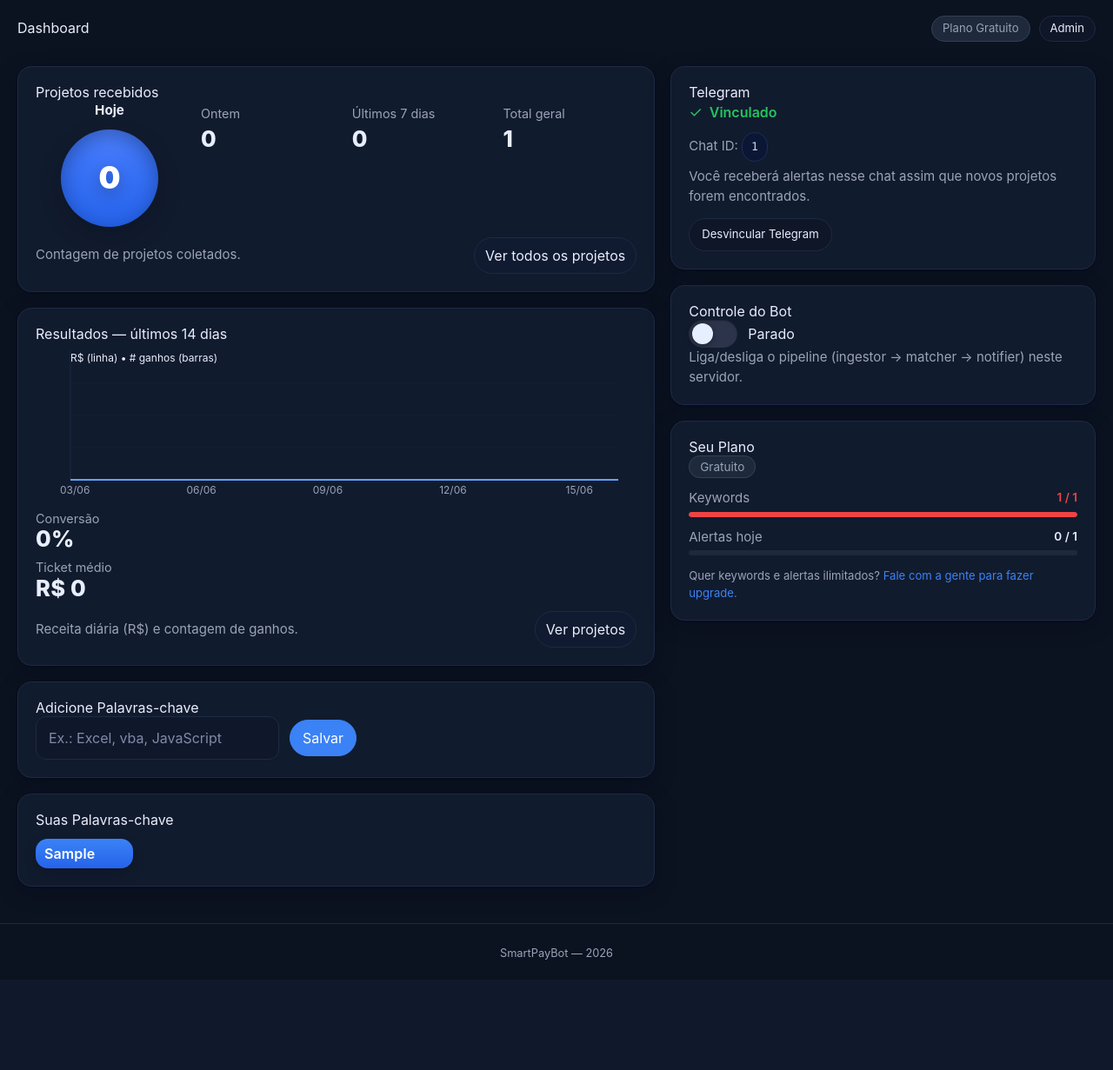
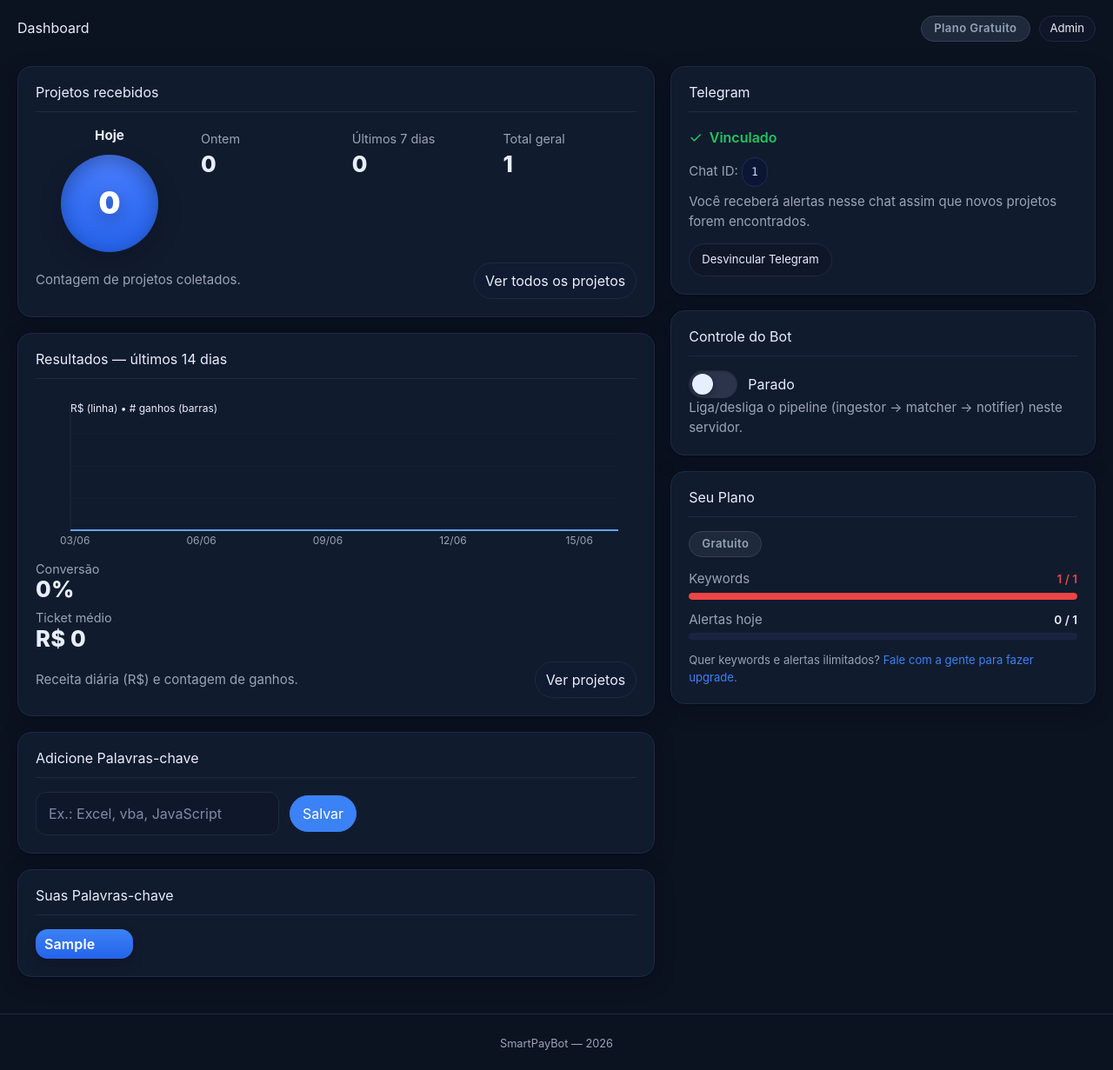
Before and after one commit to Abiliioo/www.smartpaybot.com.br, a Flask app: page /dashboard/ in a window 1280 px wide. Shown: the part 65-1296 px from the top of the page at 87% size. Before the commit the page ends 1169 px from the top, so only its background shows below. Run offline with Flask 3, Linux system fonts and the light colour scheme; a user stored in the database is signed in; tables that the repository leaves empty hold one stand-in row (values such as "Sample post"); some libraries are stand-ins or nearby versions.

Commit message:
fix(dashboard): refinar painel e aplicar limite real do plano free

```diff
--- a/app/routes/dashboard.py
+++ b/app/routes/dashboard.py
@@ -428,6 +428,7 @@ def api_summary():
 
         keywords = [k.keyword for k in user.keywords]
         is_linked = bool(user.chat_id)
+        plan_info = get_plan_display(db, uid)
 
     return jsonify({
         "ok": True,
@@ -441,6 +442,10 @@ def api_summary():
         "keywords": keywords,
         "linked": is_linked,
         "chat_id": user.chat_id,
+        "alerts_today": plan_info["alerts_today"],
+        "max_alerts_day": plan_info["max_alerts_day"],
+        "kw_count": len(keywords),
+        "kw_max": plan_info["max_keywords"],
     })
 
 
--- a/app/static/css/style.css
+++ b/app/static/css/style.css
@@ -328,3 +328,97 @@ input[type="text"], input[type="email"], input[type="password"]{
 .pagination .page.current{ background:var(--brand); border-color:var(--brand); color:#fff; font-weight:700 }
 .pagination .gap{ border-style:dashed; opacity:.7 }
 .pagination .btn.disabled{ opacity:.5; pointer-events:none }
+
+/* =======================
+   17) DASHBOARD — REFINAMENTOS
+   ======================= */
+
+/* Separador nos cabeçalhos de card */
+.card > h3 {
+  padding-bottom: 12px;
+  margin-bottom: 16px;
+  border-bottom: 1px solid var(--border);
+}
+
+/* Barras de progresso */
+.progress-track {
+  height: 8px;
+  background: #1a2440;
+  border-radius: 999px;
+  overflow: hidden;
+  margin-top: 4px;
+}
+.progress-fill {
+  height: 100%;
+  border-radius: 999px;
+  background: var(--brand);
+  transition: width .4s ease, background .3s ease;
+}
+.progress-fill--warn   { background: #f59e0b }
+.progress-fill--danger { background: var(--danger) }
+.progress-fill--ok     { background: var(--success) }
+
+/* Linha de uso (label + contador) */
+.usage-row {
+  display: flex;
+  justify-content: space-between;
+  align-items: center;
+  font-size: .85rem;
+  margin-bottom: 4px;
+}
+.usage-count           { font-weight: 600 }
+.usage-count--ok       { color: var(--ink) }
+.usage-count--warn     { color: #f59e0b }
+.usage-count--danger   { color: var(--danger) }
+
+/* Badges de plano */
+.plan-badge {
+  display: inline-flex;
+  align-items: center;
+  border-radius: 999px;
+  padding: 4px 14px;
+  font-size: .82rem;
+  font-weight: 700;
+  letter-spacing: .4px;
+  border: 1px solid;
+}
+.plan-badge--pro  { background:#713f12; color:#fef08a; border-color:#a16207 }
+.plan-badge--free { background:#1e293b; color:#94a3b8; border-color:#334155; font-weight:600 }
+
+/* Banner de limite atingido */
+.limit-banner {
+  display: flex;
+  gap: 10px;
+  align-items: flex-start;
+  background: #2a0f13;
+  border: 1px solid #4d151b;
+  border-radius: 10px;
+  padding: 10px 14px;
+  margin-top: 10px;
+  font-size: .85rem;
+}
+.limit-banner p { margin: 0; color: #ffb4b4; line-height: 1.5 }
+.limit-banner a { color: #ffb4b4; text-decoration: underline }
+
+/* Passos de vinculação Telegram */
+.step-row {
+  display: flex;
+  gap: 12px;
+  margin-bottom: 14px;
+  align-items: flex-start;
+}
+.step-num {
+  flex-shrink: 0;
+  width: 24px;
+  height: 24px;
+  border-radius: 50%;
+  display: flex;
+  align-items: center;
+  justify-content: center;
+  font-size: .78rem;
+  font-weight: 700;
+  margin-top: 2px;
+  background: var(--brand);
+  color: #fff;
+}
+.step-num--done { background: #1e293b; color: var(--muted) }
--- a/app/static/js/script.js
+++ b/app/static/js/script.js
@@ -110,14 +110,32 @@ function updateKwCounter() {
   if (!display) return; // plano Pro não tem contador
   const max  = parseInt(display.getAttribute('data-kw-max') || '-1', 10);
   const used = getDomKeywords().length;
-  display.textContent = `${used} / ${max > 0 ? max : '∞'}`;
-  display.style.color = (max > 0 && used >= max) ? 'var(--danger)' : 'var(--ink)';
+  display.textContent = `${used} / ${max > 0 ? max : '∞'}`;
+  const pct = max > 0 ? Math.min(100, Math.round(used / max * 100)) : 0;
+  display.className = 'usage-count ' + (pct >= 100 ? 'usage-count--danger' : pct >= 67 ? 'usage-count--warn' : 'usage-count--ok');
   const bar = document.getElementById('kw-bar');
   if (bar && max > 0) {
-    const pct = Math.min(100, Math.round(used / max * 100));
     bar.style.width = pct + '%';
-    bar.style.background = pct >= 100 ? 'var(--danger)' : (pct >= 67 ? '#f59e0b' : 'var(--brand)');
+    bar.className = 'progress-fill ' + (pct >= 100 ? 'progress-fill--danger' : pct >= 67 ? 'progress-fill--warn' : '');
   }
+}
+
+function updateAlertCounter(alertsToday, maxAlerts) {
+  const display = document.getElementById('al-count-display');
+  if (!display) return; // plano Pro -- sem contador
+  const max  = maxAlerts   !== undefined ? parseInt(maxAlerts,   10) : parseInt(display.getAttribute('data-al-max') || '-1', 10);
+  const used = alertsToday !== undefined ? parseInt(alertsToday, 10) : NaN;
+  if (isNaN(used) || max < 0) return;
+  display.textContent = `${used} / ${max}`;
+  const pct = Math.min(100, Math.round(used / max * 100));
+  display.className = 'usage-count ' + (pct >= 100 ? 'usage-count--danger' : pct >= 67 ? 'usage-count--warn' : 'usage-count--ok');
+  const bar = document.getElementById('al-bar');
+  if (bar) {
+    bar.style.width = pct + '%';
+    bar.className = 'progress-fill ' + (pct >= 100 ? 'progress-fill--danger' : pct >= 67 ? 'progress-fill--warn' : 'progress-fill--ok');
+  }
+  const banner = document.getElementById('al-limit-banner');
+  if (banner) banner.style.display = (used >= max) ? '' : 'none';
 }
 
 function renderKeywords(list = []) {
@@ -347,6 +365,10 @@ async function updateSummaryOnce() {
     setText('count-week',      week);
     if (domTotalEl) domTotalEl.textContent = String(totalFinal);
 
+    if (data.alerts_today !== undefined) {
+      updateAlertCounter(data.alerts_today, data.max_alerts_day);
+    }
+
   } catch { /* silencioso */ }
 }
 
@@ -489,7 +511,7 @@ function startPolling() {
       updateKpisOnce();
       updateDailyChart();
     }
-  }, 20000);
+  }, 12000);
 }
 function stopPolling() {
   if (pollTimer) { clearInterval(pollTimer); pollTimer = null; }
--- a/app/templates/dashboard.html
+++ b/app/templates/dashboard.html
@@ -7,16 +7,9 @@
 
   <div style="display:flex; align-items:center; gap:10px">
     {% if plan and plan.is_pro %}
-      <span style="background:#713f12; color:#fef08a; border:1px solid #a16207;
-                   border-radius:999px; padding:4px 14px; font-size:.82rem; font-weight:700;
-                   letter-spacing:.5px">
-        ⭐ PRO
-      </span>
+      <span class="plan-badge plan-badge--pro">⭐ PRO</span>
     {% else %}
-      <span style="background:#1e293b; color:#94a3b8; border:1px solid #334155;
-                   border-radius:999px; padding:4px 12px; font-size:.82rem">
-        Plano Gratuito
-      </span>
+      <span class="plan-badge plan-badge--free">Plano Gratuito</span>
     {% endif %}
 
     {% if current_user.is_admin %}
@@ -169,11 +162,8 @@
         </p>
 
         {# Passo 1 #}
-        <div style="display:flex; gap:12px; margin-bottom:14px; align-items:flex-start">
-          <span style="background:var(--brand); color:#fff; border-radius:50%;
-                       width:22px; height:22px; display:flex; align-items:center;
-                       justify-content:center; font-size:.78rem; font-weight:700;
-                       flex-shrink:0; margin-top:2px">1</span>
+        <div class="step-row">
+          <span class="step-num">1</span>
           <div>
             <p style="margin:0 0 6px; font-weight:600">Abra o bot no Telegram</p>
             {% if deep_link %}
@@ -192,11 +182,8 @@
         </div>
 
         {# Passo 2 #}
-        <div style="display:flex; gap:12px; margin-bottom:14px; align-items:flex-start">
-          <span style="background:var(--brand); color:#fff; border-radius:50%;
-                       width:22px; height:22px; display:flex; align-items:center;
-                       justify-content:center; font-size:.78rem; font-weight:700;
-                       flex-shrink:0; margin-top:2px">2</span>
+        <div class="step-row">
+          <span class="step-num">2</span>
           <div>
             <p style="margin:0 0 6px; font-weight:600">Envie este comando ao bot</p>
             <div style="display:flex; align-items:center; gap:8px; flex-wrap:wrap">
@@ -214,11 +201,8 @@
         </div>
 
         {# Passo 3 #}
-        <div style="display:flex; gap:12px; margin-bottom:18px; align-items:flex-start">
-          <span style="background:#1e293b; color:var(--muted); border-radius:50%;
-                       width:22px; height:22px; display:flex; align-items:center;
-                       justify-content:center; font-size:.78rem; font-weight:700;
-                       flex-shrink:0; margin-top:2px">3</span>
+        <div class="step-row" style="margin-bottom:18px">
+          <span class="step-num step-num--done">3</span>
           <div>
             <p style="margin:0; font-weight:600; color:var(--muted)">Pronto!</p>
             <p class="help" style="margin:4px 0 0; font-size:.82rem">
@@ -269,18 +253,12 @@
 
       {% if plan.is_pro %}
         <div style="display:flex; align-items:center; gap:10px; margin-bottom:14px">
-          <span style="background:#713f12; color:#fef08a; border:1px solid #a16207;
-                       border-radius:999px; padding:4px 14px; font-weight:700; font-size:.9rem">
-            ⭐ PRO
-          </span>
+          <span class="plan-badge plan-badge--pro">⭐ PRO</span>
           <span class="help">Keywords e alertas ilimitados</span>
         </div>
       {% else %}
         <div style="margin-bottom:14px">
-          <span style="background:#1e293b; color:#94a3b8; border:1px solid #334155;
-                       border-radius:999px; padding:4px 12px; font-size:.85rem">
-            Gratuito
-          </span>
+          <span class="plan-badge plan-badge--free">Gratuito</span>
         </div>
 
         {# Barra de uso de keywords #}
@@ -288,19 +266,18 @@
         {% set kw_max  = plan.max_keywords %}
         {% set kw_pct  = ((kw_used / kw_max) * 100) | int if kw_max > 0 else 0 %}
         <div style="margin-bottom:12px">
-          <div style="display:flex; justify-content:space-between; font-size:.85rem; margin-bottom:4px">
+          <div class="usage-row">
             <span class="help">Keywords</span>
             <span id="kw-count-display"
                   data-kw-max="{{ kw_max }}"
-                  style="color:{% if kw_used >= kw_max %}var(--danger){% else %}var(--ink){% endif %}; font-weight:600">
+                  class="usage-count {% if kw_used >= kw_max %}usage-count--danger{% elif kw_pct >= 67 %}usage-count--warn{% else %}usage-count--ok{% endif %}">
               {{ kw_used }}&nbsp;/&nbsp;{{ kw_max }}
             </span>
           </div>
-          <div style="height:6px; background:#1e293b; border-radius:999px; overflow:hidden">
+          <div class="progress-track">
             <div id="kw-bar"
-                 style="height:100%; width:{{ kw_pct }}%; border-radius:999px;
-                        background:{% if kw_pct >= 100 %}var(--danger){% elif kw_pct >= 67 %}#f59e0b{% else %}var(--brand){% endif %};
-                        transition:width .3s ease">
+                 class="progress-fill {% if kw_pct >= 100 %}progress-fill--danger{% elif kw_pct >= 67 %}progress-fill--warn{% endif %}"
+                 style="width:{{ kw_pct }}%">
             </div>
           </div>
         </div>
@@ -310,17 +287,26 @@
         {% set al_max  = plan.max_alerts_day %}
         {% set al_pct  = ((al_used / al_max) * 100) | int if al_max > 0 else 0 %}
         <div style="margin-bottom:14px">
-          <div style="display:flex; justify-content:space-between; font-size:.85rem; margin-bottom:4px">
+          <div class="usage-row">
             <span class="help">Alertas hoje</span>
-            <span style="color:{% if al_used >= al_max %}var(--danger){% else %}var(--ink){% endif %}; font-weight:600">
+            <span id="al-count-display"
+                  data-al-max="{{ al_max }}"
+                  class="usage-count {% if al_used >= al_max %}usage-count--danger{% elif al_pct >= 67 %}usage-count--warn{% else %}usage-count--ok{% endif %}">
               {{ al_used }}&nbsp;/&nbsp;{{ al_max }}
             </span>
           </div>
-          <div style="height:6px; background:#1e293b; border-radius:999px; overflow:hidden">
-            <div style="height:100%; width:{{ al_pct }}%; border-radius:999px;
-                        background:{% if al_pct >= 100 %}var(--danger){% elif al_pct >= 67 %}#f59e0b{% else %}var(--success){% endif %};
-                        transition:width .3s ease">
+          <div class="progress-track">
+            <div id="al-bar"
+                 class="progress-fill {% if al_pct >= 100 %}progress-fill--danger{% elif al_pct >= 67 %}progress-fill--warn{% else %}progress-fill--ok{% endif %}"
+                 style="width:{{ al_pct }}%">
             </div>
+          </div>
+          <div id="al-limit-banner" class="limit-banner"{% if al_used < al_max %} style="display:none"{% endif %}>
+            <span style="color:var(--danger); flex-shrink:0; margin-top:1px">&#9888;</span>
+            <p>Limite diário de <strong>{{ al_max }} alertas</strong> atingido.
+               Novos projetos serão ignorados até amanhã.
+               <a href="mailto:joseiltonjass@hotmail.com?subject=Upgrade SmartPayBot Pro">Faça upgrade para o Pro.</a>
+            </p>
           </div>
         </div>
 
```
Also changed, not shown: domain/services/projects_service.py (+11 -0 lines).
